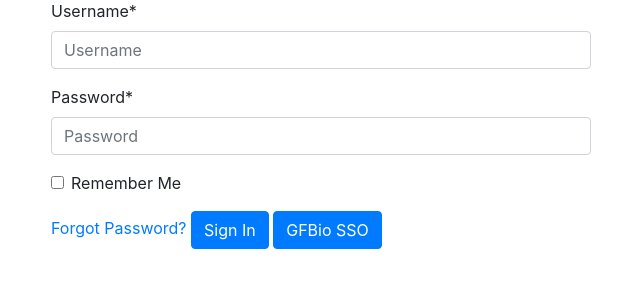
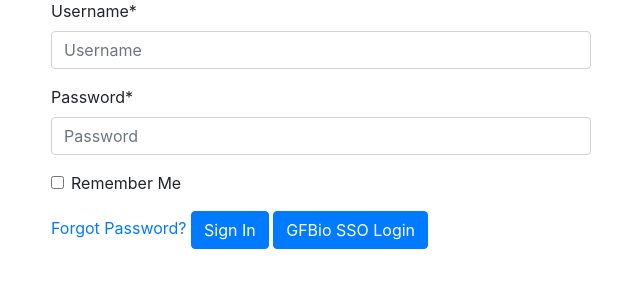
Before and after one commit to gfbio/gfbio-dmp-tool, a Django app: page /accounts/login/ in a window 1280 px wide. Shown: the part 157-458 px from the top of the page, without its empty margins (319-959 px from the left). Run offline with Django 3.2, Linux system fonts and the light colour scheme; parts of the project's set-up code (start-up, migrations or seed data) failed here and were passed over; some libraries are stand-ins or nearby versions.

Commit message:
18-fix-sso-bad-request

```diff
--- a/config/settings/base.py
+++ b/config/settings/base.py
@@ -131,7 +131,11 @@ AUTHENTICATION_BACKENDS = [
 AUTH_USER_MODEL = "users.User"
 
 # https://docs.djangoproject.com/en/dev/ref/settings/#login-redirect-url
-LOGIN_REDIRECT_URL = "users:redirect"
+
+# NOTE: dynamic redirect seem to break the gwdg sso login.
+#  LOGIN_REDIRECT_URL = "users:redirect"
+LOGIN_REDIRECT_URL = "home"
+LOGOUT_REDIRECT_URL = "home"
 # https://docs.djangoproject.com/en/dev/ref/settings/#login-url
 LOGIN_URL = "account_login"
 
--- a/gfbio_dmpt/templates/account/login.html
+++ b/gfbio_dmpt/templates/account/login.html
@@ -42,7 +42,7 @@ for a {{ site_name }} account and sign in below:{% endblocktrans %}</p>
   {% endif %}
   <a class="button secondaryAction" href="{% url 'account_reset_password' %}">{% trans "Forgot Password?" %}</a>
   <button class="primaryAction btn btn-primary" type="submit">{% trans "Sign In" %}</button>
-  <a class = "btn btn-primary text-white" href="{% url 'oidc_authentication_init' %}">GFBio SSO</a>
+  <a class = "btn btn-primary text-white" href="{% url 'oidc_authentication_init' %}">GFBio SSO Login</a>
 </form>
 
 
```
